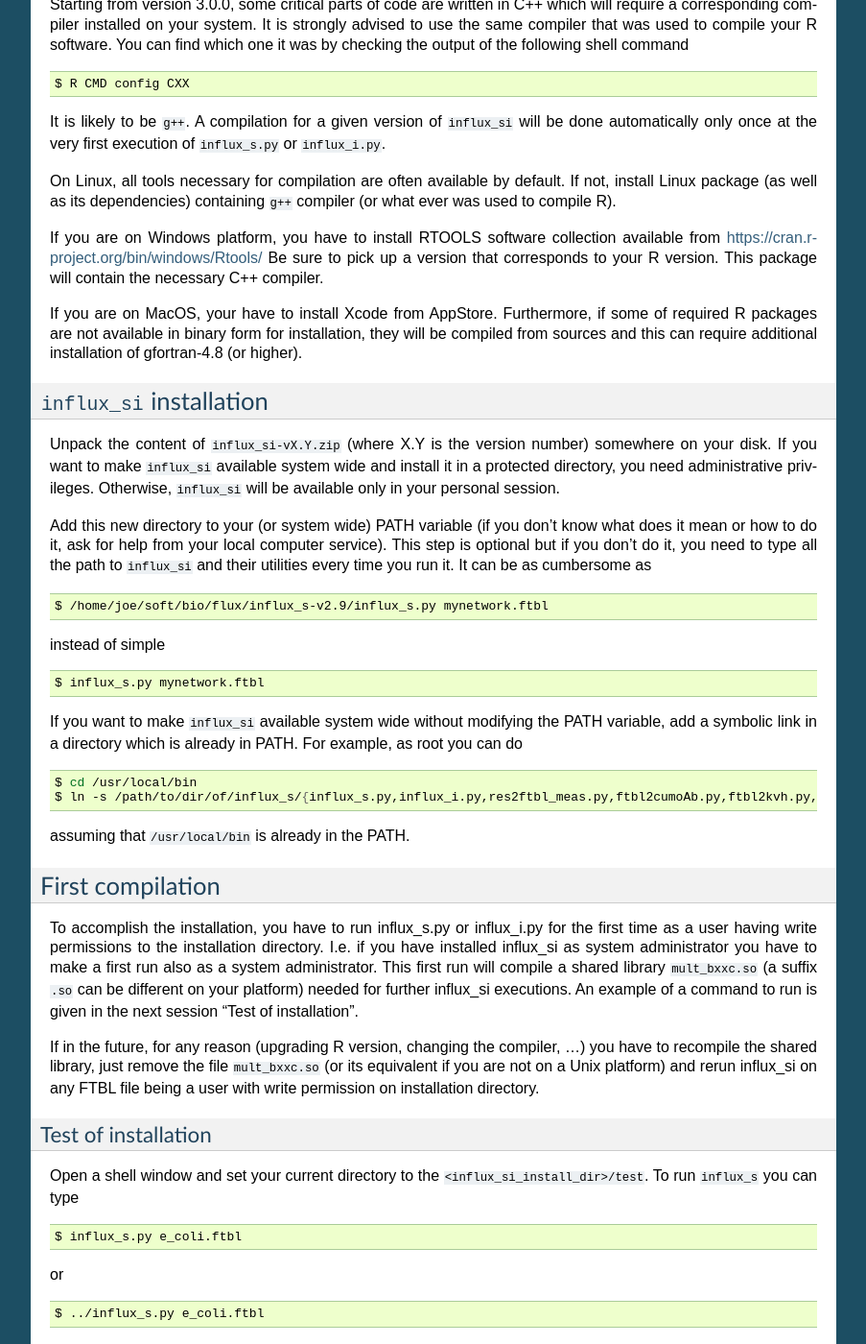
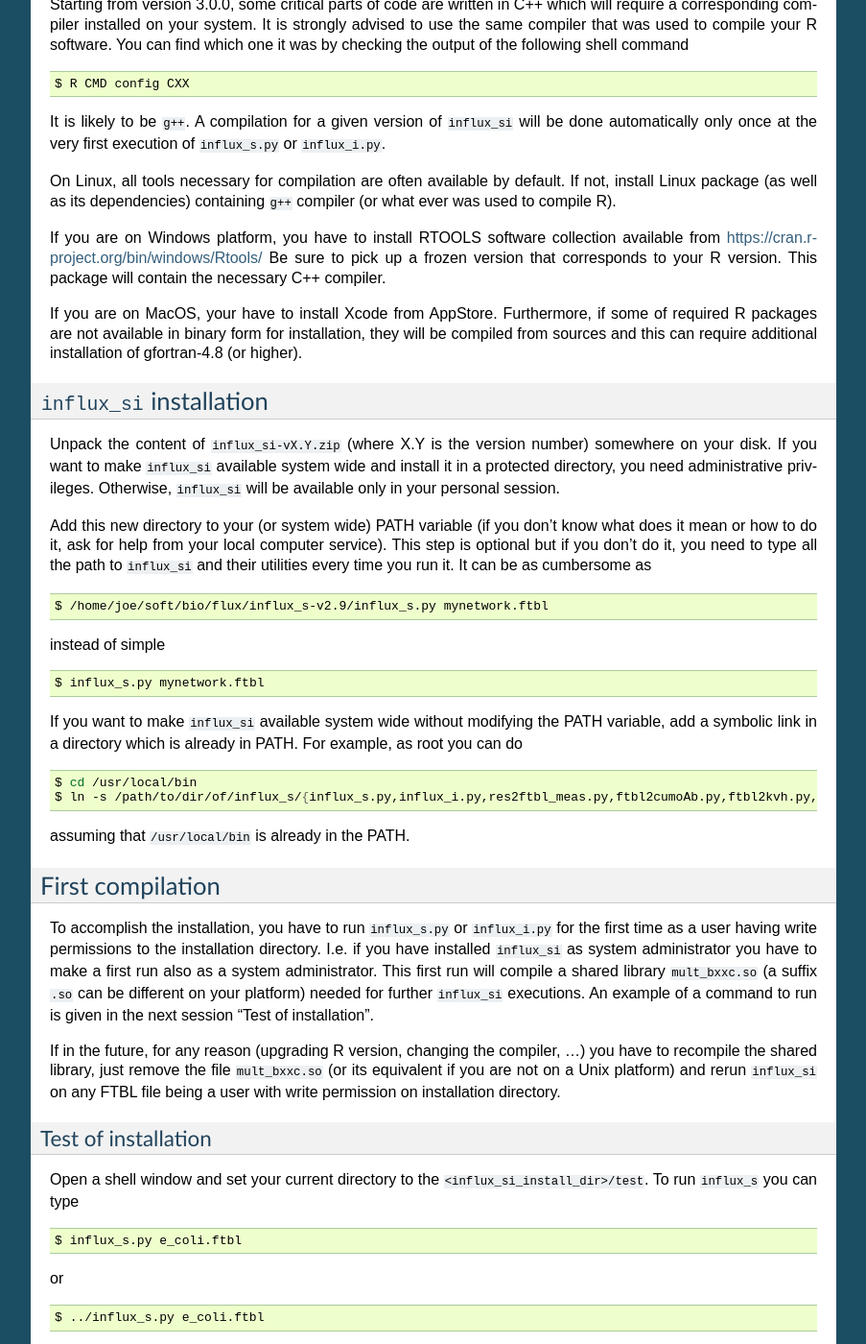
Before and after one commit to sgsokol/influx, a Sphinx documentation site: the page built from doc/install.rst, in a window 1280 px wide and 1400 px high, scrolled down 1135 px. Shown: the whole window at 96% size, without its empty margins (198-1101 px from the left). Built offline with Sphinx 7.4.7, drawn with Linux system fonts in a browser that asks for light colours.

Commit message:
minor formatting twix

```diff
--- a/doc/install.rst
+++ b/doc/install.rst
@@ -68,7 +68,7 @@ It is likely to be ``g++``. A compilation for a given version of ``influx_si`` w
 On Linux, all tools necessary for compilation are often available by default. If not, install Linux package (as well as its dependencies) containing ``g++`` compiler (or what ever was used to compile R).
 
 If you are on Windows platform, you have to install RTOOLS software collection available from https://cran.r-project.org/bin/windows/Rtools/
-Be sure to pick up a version that corresponds to your R version. This package will contain the necessary C++ compiler.
+Be sure to pick up a frozen version that corresponds to your R version. This package will contain the necessary C++ compiler.
 
 If you are on MacOS, your have to install Xcode from AppStore. Furthermore, if some of required R packages are not available in binary form for installation, they will be compiled from sources and this can require additional installation of gfortran-4.8 (or higher).
 
@@ -101,15 +101,15 @@ which is already in PATH. For example, as root you can do
 ::
 
   $ cd /usr/local/bin
-  $ ln -s /path/to/dir/of/influx_s/{influx_s.py,influx_i.py,res2ftbl_meas.py,ftbl2cumoAb.py,ftbl2kvh.py,ftbl2netan.py,ftbl2xgmml.py,ff2ftbl.py,ffres2ftbl.sh} .
+  $ ln -s /path/to/dir/of/influx_s/{influx_s.py,influx_i.py,res2ftbl_meas.py,ftbl2cumoAb.py,ftbl2kvh.py,ftbl2netan.py,ftbl2xgmml.py,ff2ftbl.py,ffres2ftbl.py,txt2ftbl.py} .
 
 assuming that ``/usr/local/bin`` is already in the PATH.
 
 First compilation
 -----------------
-To accomplish the installation, you have to run influx_s.py or influx_i.py for the first time as a user having write permissions to the installation directory. I.e. if you have installed influx_si as system administrator you have to make a first run also as a system administrator. This first run will compile a shared library ``mult_bxxc.so`` (a suffix ``.so`` can be different on your platform) needed for further influx_si executions. An example of a command to run is given in the next session "Test of installation".
+To accomplish the installation, you have to run ``influx_s.py`` or ``influx_i.py`` for the first time as a user having write permissions to the installation directory. I.e. if you have installed ``influx_si`` as system administrator you have to make a first run also as a system administrator. This first run will compile a shared library ``mult_bxxc.so`` (a suffix ``.so`` can be different on your platform) needed for further ``influx_si`` executions. An example of a command to run is given in the next session "Test of installation".
 
-If in the future, for any reason (upgrading R version, changing the compiler, ...) you have to recompile the shared library, just remove the file ``mult_bxxc.so`` (or its equivalent if you are not on a Unix platform) and rerun influx_si on any FTBL file being a user with write permission on installation directory.
+If in the future, for any reason (upgrading R version, changing the compiler, ...) you have to recompile the shared library, just remove the file ``mult_bxxc.so`` (or its equivalent if you are not on a Unix platform) and rerun ``influx_si`` on any FTBL file being a user with write permission on installation directory.
 
 ********************
 Test of installation
```
